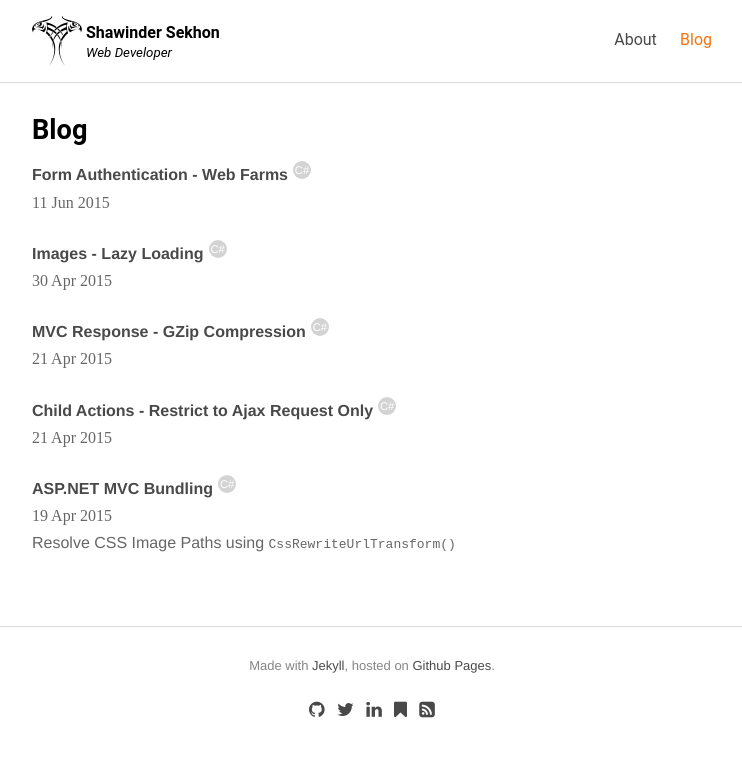
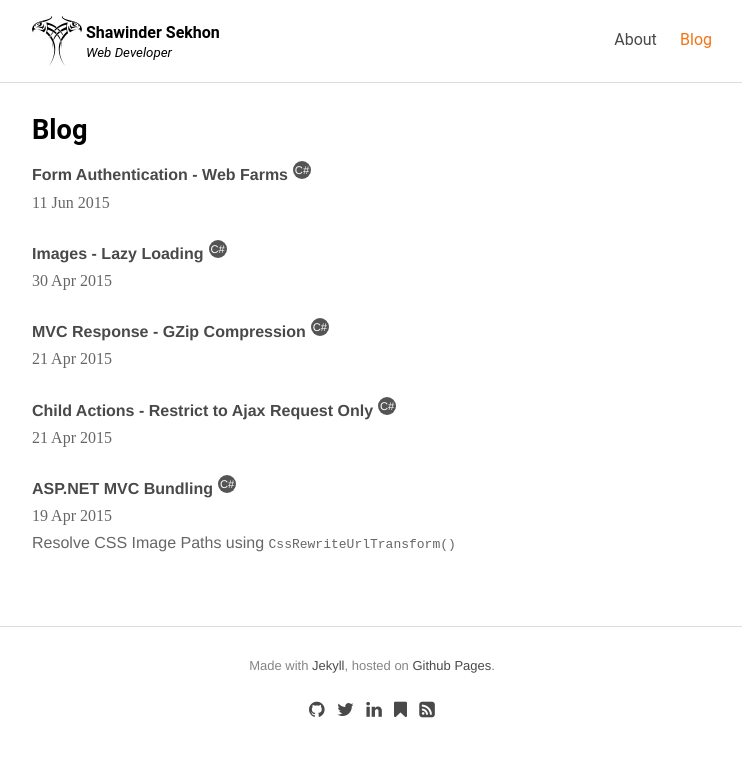
Before and after one commit to shawinder/shawinder.github.io, a Jekyll site: the page built from blog/index.html, in a window 1280 px wide. Shown: the top 757 px of the page, without its empty margins (268-1010 px from the left). Built offline with Jekyll 4.4.1, drawn with Linux system fonts in a browser that asks for light colours; nearby versions of some CDN libraries.

Commit message:
Update site.css

```diff
--- a/css/site.css
+++ b/css/site.css
@@ -654,7 +654,7 @@
 	position:absolute;
 	margin-left:5px;
 	font-size:.7em;
-	background:#d3d3d3;
+	background:#545454;
 	color:white;
 	width:18px;
 	height:18px;
```
